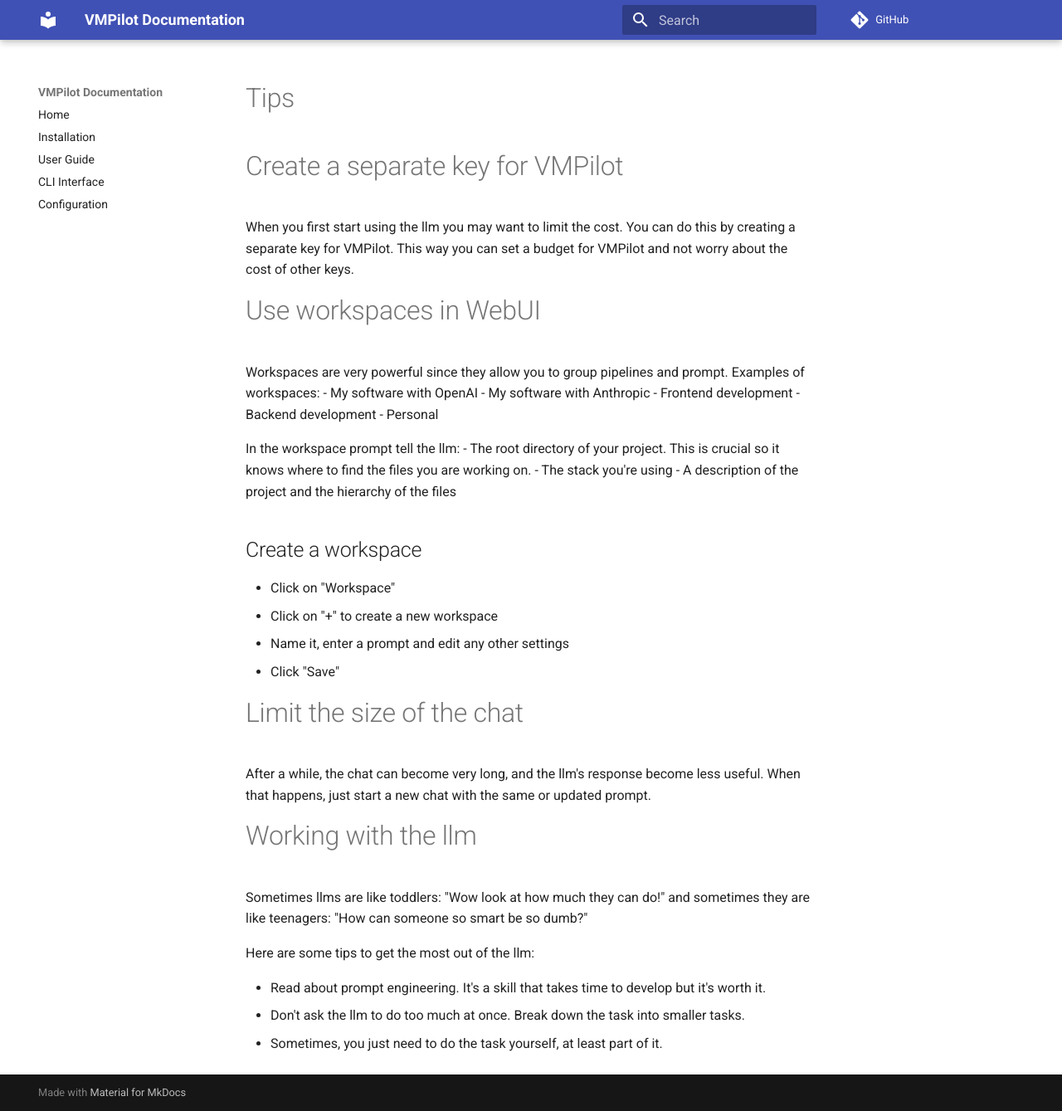
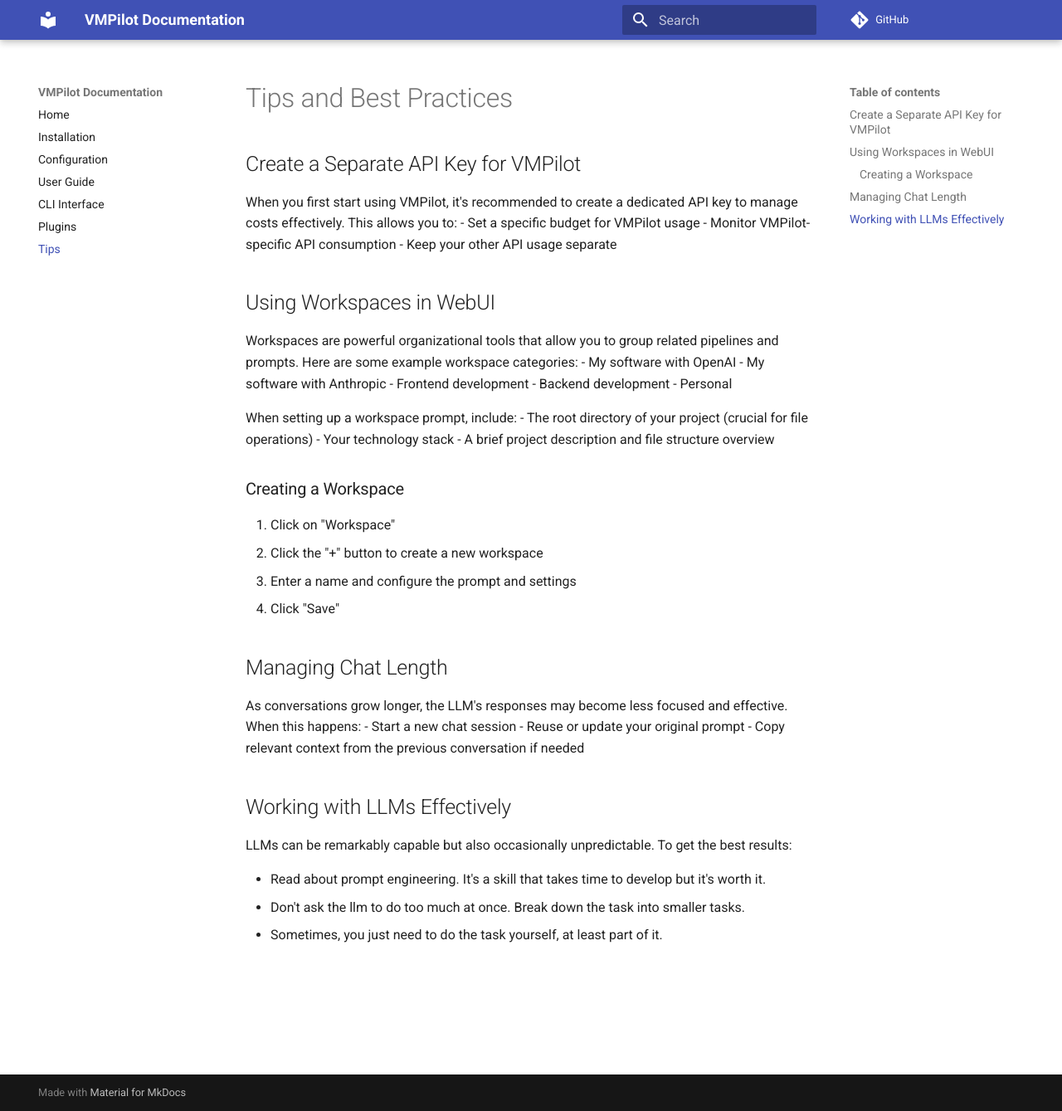
Before and after one commit to drorm/vmpilot, an MkDocs documentation site: the page built from docs/source/tips.md, in a window 1280 px wide and 1339 px high. Shown: the whole window at 83% size. Built offline with MkDocs 1.6.1 and Material for MkDocs 9.7.7, drawn with Linux system fonts in a browser that asks for light colours; comment, search, counter and statistics services are not loaded.

Commit message:
Update documentation for VMPilot and plugins
- Modified `mkdocs.yml` to add new sections: Configuration, Plugins, and Tips.
- Revised `plugins.md` to provide clearer instructions on managing and creating plugins using text-based configurations.
- Enhanced `tips.md` with best practices, such as creating workspaces, managing chat length, and working effectively with LLMs.
- Updated `user-guide.md` with improved instructions for interacting with the LLM and reinforcing the iterative process.

```diff
--- a/docs/mkdocs.yml
+++ b/docs/mkdocs.yml
@@ -13,9 +13,11 @@ theme:
 nav:
   - Home: index.md
   - Installation: installation.md
+  - Configuration: configuration.md
   - User Guide: user-guide.md
   - CLI Interface: cli.md
-  - Configuration: configuration.md
+  - Plugins: plugins.md
+  - Tips: tips.md
 
 markdown_extensions:
   - pymdownx.highlight:
--- a/docs/source/tips.md
+++ b/docs/source/tips.md
@@ -1,40 +1,42 @@
-# Tips
+# Tips and Best Practices
 
+## Create a Separate API Key for VMPilot
 
-# Create a separate key for VMPilot
+When you first start using VMPilot, it's recommended to create a dedicated API key to manage costs effectively. This allows you to:
+- Set a specific budget for VMPilot usage
+- Monitor VMPilot-specific API consumption
+- Keep your other API usage separate
 
-When you first start using the llm you may want to limit the cost. You can do this by creating a separate key for VMPilot. This way you can set a budget for VMPilot and not worry about the cost of other keys.
+## Using Workspaces in WebUI
 
-# Use workspaces in WebUI
-
-Workspaces are very powerful since they allow you to group pipelines and prompt. Examples of workspaces:
+Workspaces are powerful organizational tools that allow you to group related pipelines and prompts. Here are some example workspace categories:
 - My software with OpenAI
 - My software with Anthropic
 - Frontend development
 - Backend development
 - Personal
 
-In the workspace prompt tell the llm:
-- The root directory of your project. This is crucial so it knows where to find the files you are working on.
-- The stack you're using
-- A description of the project and the hierarchy of the files
+When setting up a workspace prompt, include:
+- The root directory of your project (crucial for file operations)
+- Your technology stack
+- A brief project description and file structure overview
 
-## Create a workspace
-- Click on "Workspace"
-- Click on "+" to create a new workspace
-- Name it, enter a prompt and edit any other settings
-- Click "Save"
+### Creating a Workspace
+1. Click on "Workspace"
+2. Click the "+" button to create a new workspace
+3. Enter a name and configure the prompt and settings
+4. Click "Save"
 
-# Limit the size of the chat
+## Managing Chat Length
 
-After a while, the chat can become very long, and the llm's response become less useful. When that happens, just start a new chat with the same or updated prompt.
+As conversations grow longer, the LLM's responses may become less focused and effective. When this happens:
+- Start a new chat session
+- Reuse or update your original prompt
+- Copy relevant context from the previous conversation if needed
 
+## Working with LLMs Effectively
 
-# Working with the llm
-
-Sometimes llms are like toddlers: "Wow look at how much they can do!" and sometimes they are like teenagers: "How can someone so smart be so dumb?"
-
-Here are some tips to get the most out of the llm:
+LLMs can be remarkably capable but also occasionally unpredictable. To get the best results:
 
 - Read about prompt engineering. It's a skill that takes time to develop but it's worth it.
 - Don't ask the llm to do too much at once. Break down the task into smaller tasks.
```
Also changed, not shown: docs/source/plugins.md (+13 -11 lines), docs/source/user-guide.md (+1 -0 lines).
